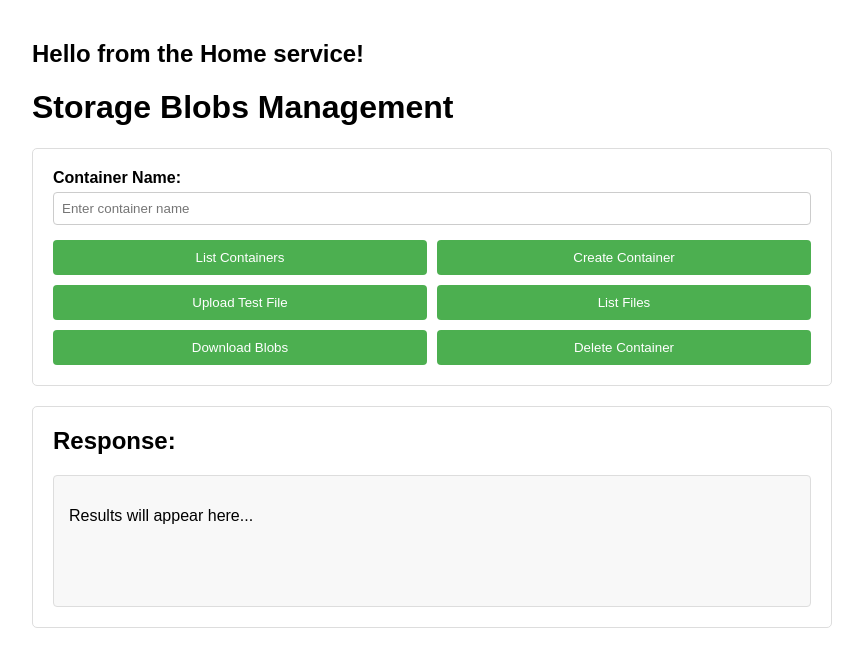
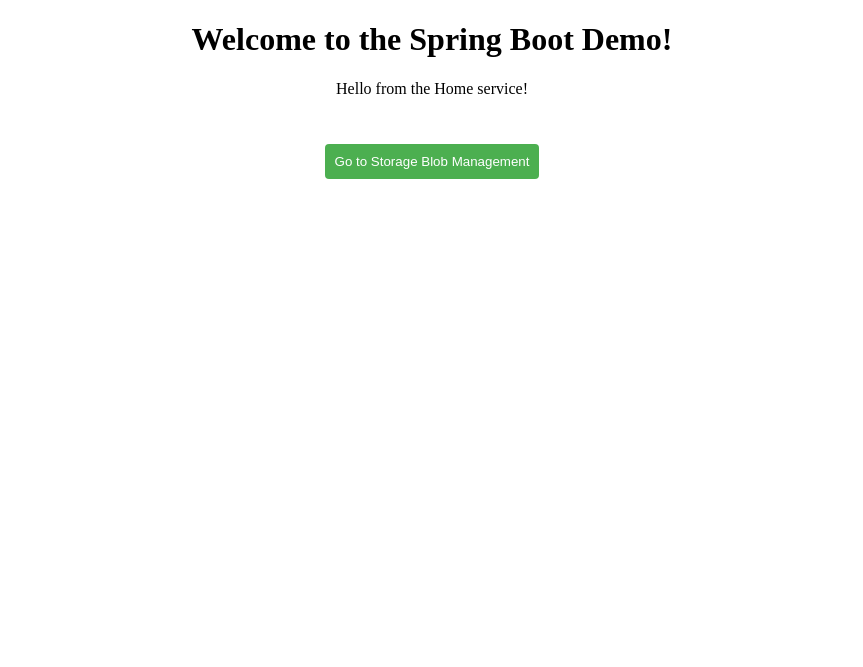
Before and after one commit to hoolser/springboot-tasos-ftl-azure, a Spring Boot app: page / in a window 1280 px wide. Shown: the top 667 px of the page, without its empty margins (208-1071 px from the left). Run offline with Spring Boot 4, Linux system fonts and the light colour scheme.

Commit message:
Refactor the storage-blob-page to be independent and be as an option to be re-directed at the home landing page.

```diff
--- a/src/main/java/com/tasos/demo/controller/HomeController.java
+++ b/src/main/java/com/tasos/demo/controller/HomeController.java
@@ -40,4 +40,12 @@
         return "home";
     }
 
+    @GetMapping("/storage-blob-page")
+    public String storageBlob(Model model) {
+        logger.info("Start HomeController.storage-blob");
+        model.addAttribute("message", messageService.getMessage());
+        logger.info("End HomeController.storage-blob");
+        return "storage-blob";
+    }
+
 }
--- a/src/main/resources/static/css/styles.css
+++ b/src/main/resources/static/css/styles.css
@@ -1,3 +1,96 @@
+/*Home's page specific styles */
+.home-buttons {
+    display: grid;
+    grid-template-columns: repeat(2, 1fr);
+    gap: 10px;
+    margin-top: 15px;
+}
+
+.home-button {
+    padding: 10px;
+    background-color: #4CAF50;
+    color: white;
+    border: none;
+    border-radius: 4px;
+    cursor: pointer;
+}
+
+.home-button:hover {
+    background-color: #45a049;
+}
+/*END of Home's page specific styles */
+
+/*////////////////////////////////////////////////////////////////////////////////////////*/
+
+/* Storage's page specific styles */
+.storage-page {
+    font-family: Arial, sans-serif;
+    max-width: 800px;
+    margin: 0 auto;
+    padding: 20px;
+}
+
+.storage-container {
+    border: 1px solid #ddd;
+    padding: 20px;
+    border-radius: 5px;
+    margin-bottom: 20px;
+}
+
+.storage-form-group {
+    margin-bottom: 15px;
+}
+
+.storage-label {
+    display: block;
+    margin-bottom: 5px;
+    font-weight: bold;
+}
+
+.storage-input {
+    width: 100%;
+    padding: 8px;
+    box-sizing: border-box;
+    border: 1px solid #ccc;
+    border-radius: 4px;
+}
+
+.storage-buttons {
+    display: grid;
+    grid-template-columns: repeat(2, 1fr);
+    gap: 10px;
+    margin-top: 15px;
+}
+
+.storage-button {
+    padding: 10px;
+    background-color: #4CAF50;
+    color: white;
+    border: none;
+    border-radius: 4px;
+    cursor: pointer;
+}
+
+.storage-button:hover {
+    background-color: #45a049;
+}
+
+.storage-response {
+    margin-top: 20px;
+    padding: 15px;
+    background-color: #f8f8f8;
+    border: 1px solid #ddd;
+    border-radius: 4px;
+    min-height: 100px;
+}
+
+.storage-title {
+    margin-top: 0;
+}
+/*END of Storage's page specific styles */
+
+/*////////////////////////////////////////////////////////////////////////////////////////*/
+
 /* Marina's page specific styles */
 .centered-message {
     text-align: center;
@@ -48,72 +141,3 @@
     }
 }
 /* End of Marina's page specific styles */
-
-
-
-/* Home's page specific styles */
-.home-page {
-    font-family: Arial, sans-serif;
-    max-width: 800px;
-    margin: 0 auto;
-    padding: 20px;
-}
-
-.home-container {
-    border: 1px solid #ddd;
-    padding: 20px;
-    border-radius: 5px;
-    margin-bottom: 20px;
-}
-
-.home-form-group {
-    margin-bottom: 15px;
-}
-
-.home-label {
-    display: block;
-    margin-bottom: 5px;
-    font-weight: bold;
-}
-
-.home-input {
-    width: 100%;
-    padding: 8px;
-    box-sizing: border-box;
-    border: 1px solid #ccc;
-    border-radius: 4px;
-}
-
-.home-buttons {
-    display: grid;
-    grid-template-columns: repeat(2, 1fr);
-    gap: 10px;
-    margin-top: 15px;
-}
-
-.home-button {
-    padding: 10px;
-    background-color: #4CAF50;
-    color: white;
-    border: none;
-    border-radius: 4px;
-    cursor: pointer;
-}
-
-.home-button:hover {
-    background-color: #45a049;
-}
-
-.home-response {
-    margin-top: 20px;
-    padding: 15px;
-    background-color: #f8f8f8;
-    border: 1px solid #ddd;
-    border-radius: 4px;
-    min-height: 100px;
-}
-
-.home-title {
-    margin-top: 0;
-}
-/*END of Home's page specific styles */
--- a/src/main/resources/templates/home.ftl
+++ b/src/main/resources/templates/home.ftl
@@ -1,38 +1,17 @@
 <!DOCTYPE html>
 <html>
 <head>
-    <title>Storage Blobs Management</title>
+    <title>Spring Boot FreeMarker Landing Page</title>
     <link rel="stylesheet" href="/css/styles.css">
     <link rel="icon" type="image/x-icon" href="/images/favicon.ico">
-    <script src="/js/home.js"></script>
 </head>
-<body class="home-page">
-<h2>${message}</h2>
-<h1>Storage Blobs Management</h1>
-
-<div class="home-container">
-    <div class="home-form-group">
-        <label class="home-label" for="containerName">Container Name:</label>
-        <input class="home-input" type="text" id="containerName" name="containerName" placeholder="Enter container name">
-    </div>
-
-    <div class="home-buttons">
-<#--        <button class="home-button" onclick="callApi('test')">Test Connection</button>-->
-        <button class="home-button" onclick="callApi('listContainers')">List Containers</button>
-        <button class="home-button" onclick="callApi('createContainer')">Create Container</button>
-        <button class="home-button" onclick="callApi('uploadTestFile')">Upload Test File</button>
-        <button class="home-button" onclick="callApi('listFiles')">List Files</button>
-        <button class="home-button" onclick="callApi('downloadBlobs')">Download Blobs</button>
-        <button class="home-button" onclick="callApi('deleteContainer')">Delete Container</button>
-    </div>
+<body>
+<div class="centered-message">
+    <h1>Welcome to the Spring Boot Demo!</h1>
+    <p>${message}</p>
+    <a href="/storage-blob-page">
+        <button class="home-button" style="margin-top: 30px;">Go to Storage Blob Management</button>
+    </a>
 </div>
-
-<div class="home-container">
-    <h2 class="home-title">Response:</h2>
-    <div id="response" class="home-response">
-        <p>Results will appear here...</p>
-    </div>
-</div>
-
 </body>
 </html>
```
Also changed, not shown: src/main/resources/templates/storage-blob.ftl (added, +45 -0 lines), src/main/resources/static/js/storage-blob.js (renamed from src/main/resources/static/js/home.js).
